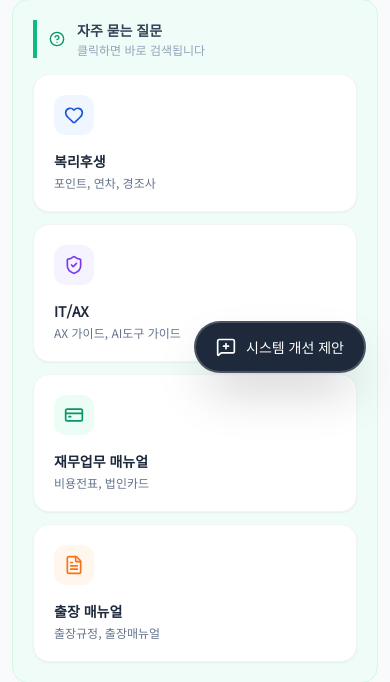
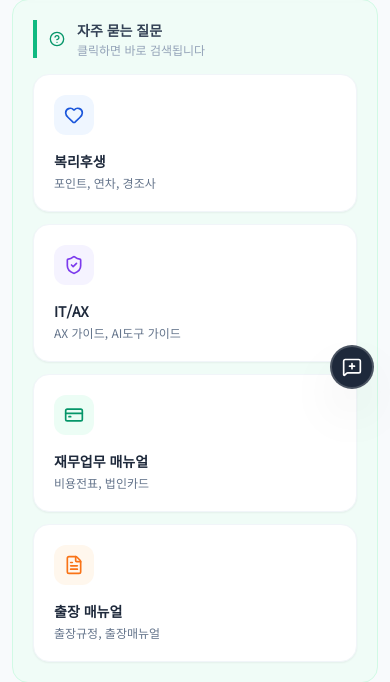
Before and after one commit to looloojhi-hue/coway-ai-backend, a FastAPI app: page / in a window 390 px wide. Shown: the part 375-1057 px from the top of the page. Run offline with FastAPI, Linux system fonts and the light colour scheme; data that the repository does not hold is empty; some libraries are stand-ins or nearby versions.

Commit message:
feat: 시스템 개선 제안 버튼 → FAB 패턴으로 교체
- 기존 고정 버튼 대신 작은 원형 FAB (bottom-right) 배치
- 탭/클릭 시 '시스템 개선 제안' 메뉴 슬라이드 펼쳐짐
- 메뉴 항목 클릭 시 기존 피드백 팝업 오픈
- 모바일(bottom-20)/PC(bottom-6) 위치 최적화
- 아이콘: 닫힘=message-square-plus, 열림=x 전환

Co-Authored-By: Claude Sonnet 4.6 <noreply@anthropic.com>

```diff
--- a/templates/index.html
+++ b/templates/index.html
@@ -230,7 +230,25 @@
     </div>
   </div>
 
-  <button onclick="openGlobalFeedbackModal()" class="fixed bottom-24 right-6 sm:bottom-6 sm:right-6 bg-slate-800 text-white px-5 py-3.5 rounded-full shadow-2xl hover:bg-slate-700 transition-all z-50 flex items-center justify-center border-2 border-white/20"><i data-lucide="message-square-plus" class="w-5 h-5"></i><span class="font-medium ml-2.5 text-sm whitespace-nowrap">시스템 개선 제안</span></button>
+  <!-- FAB: 시스템 개선 제안 플로팅 버튼 -->
+  <div class="fixed bottom-20 right-4 sm:bottom-6 sm:right-6 z-50 flex flex-col items-end gap-2">
+    <!-- 펼쳐지는 메뉴 -->
+    <div id="fab-menu"
+      class="flex flex-col items-end gap-2 mb-1 opacity-0 translate-y-2 pointer-events-none transition-all duration-200"
+      aria-hidden="true">
+      <button onclick="openGlobalFeedbackModal(); closeFabMenu()"
+        class="flex items-center gap-2 bg-slate-800 text-white pl-3.5 pr-4 py-2.5 rounded-full shadow-xl text-sm font-medium whitespace-nowrap border border-white/10 hover:bg-slate-700 active:scale-95 transition-all">
+        <i data-lucide="lightbulb" class="w-4 h-4 text-yellow-300 shrink-0"></i>
+        시스템 개선 제안
+      </button>
+    </div>
+    <!-- FAB 원형 버튼 -->
+    <button id="fab-btn" onclick="toggleFabMenu()" aria-label="시스템 개선 제안"
+      class="w-11 h-11 sm:w-12 sm:h-12 bg-slate-800 text-white rounded-full shadow-2xl hover:bg-slate-700 active:scale-90 transition-all flex items-center justify-center border-2 border-white/20">
+      <i id="fab-icon-open" data-lucide="message-square-plus" class="w-5 h-5"></i>
+      <i id="fab-icon-close" data-lucide="x" class="w-5 h-5 hidden"></i>
+    </button>
+  </div>
 
   <div id="toast" class="fixed bottom-10 left-1/2 transform -translate-x-1/2 bg-slate-800 text-white px-6 py-3 rounded-xl shadow-2xl transition-all duration-300 opacity-0 translate-y-4 pointer-events-none z-[300] flex items-center gap-3"><i data-lucide="info" class="w-4 h-4 text-blue-400"></i><span id="toast-message" class="text-sm font-medium">알림 메시지</span></div>
 
@@ -1462,6 +1480,26 @@
       quickSearch(query);
     }
 
+    function toggleFabMenu() {
+      const menu = document.getElementById('fab-menu');
+      const isOpen = menu.getAttribute('aria-hidden') === 'false';
+      isOpen ? closeFabMenu() : openFabMenu();
+    }
+    function openFabMenu() {
+      const menu = document.getElementById('fab-menu');
+      menu.setAttribute('aria-hidden', 'false');
+      menu.classList.remove('opacity-0', 'translate-y-2', 'pointer-events-none');
+      document.getElementById('fab-icon-open').classList.add('hidden');
+      document.getElementById('fab-icon-close').classList.remove('hidden');
+    }
+    function closeFabMenu() {
+      const menu = document.getElementById('fab-menu');
+      menu.setAttribute('aria-hidden', 'true');
+      menu.classList.add('opacity-0', 'translate-y-2', 'pointer-events-none');
+      document.getElementById('fab-icon-open').classList.remove('hidden');
+      document.getElementById('fab-icon-close').classList.add('hidden');
+    }
+
     function openGlobalFeedbackModal() {
       document.getElementById('global-feedback-type').value = '기능 추가 제안';
       document.getElementById('global-feedback-priority').value = '보통';
```
